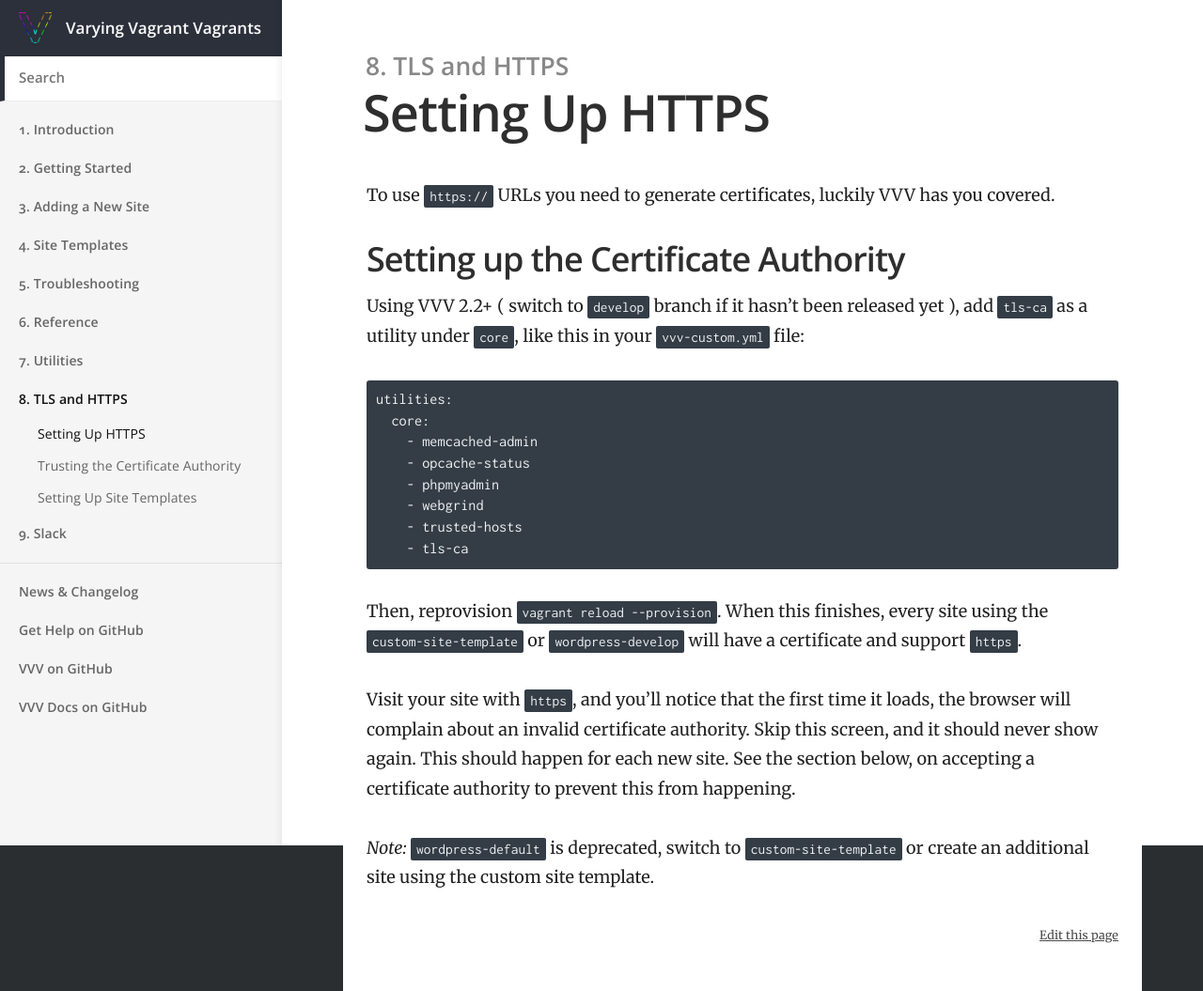
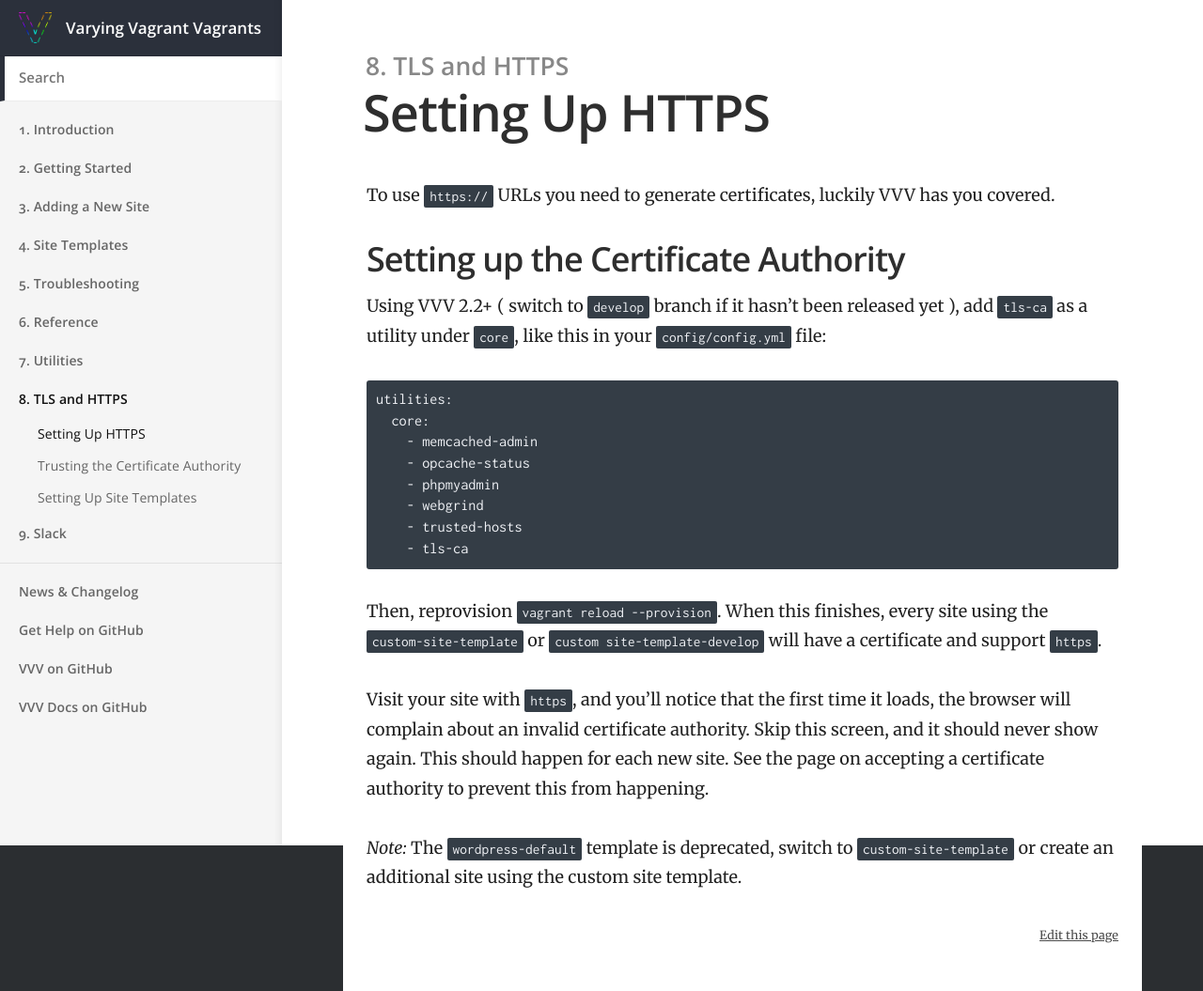
Before and after one commit to Varying-Vagrant-Vagrants/varyingvagrantvagrants.org, a Jekyll site: the page built from docs/en-US/https/index.md, in a window 1280 px wide. Shown: the whole page at 94% size. Built offline with Jekyll 4.4.1, drawn with Linux system fonts in a browser that asks for light colours.

Commit message:
remove vvv-custom.yml references

````diff
--- a/docs/en-US/https/index.md
+++ b/docs/en-US/https/index.md
@@ -10,7 +10,7 @@ To use `https://` URLs you need to generate certificates, luckily VVV has you co
 
 ## Setting up the Certificate Authority
 
-Using VVV 2.2+ ( switch to `develop` branch if it hasn't been released yet ), add `tls-ca` as a utility under `core`, like this in your `vvv-custom.yml` file:
+Using VVV 2.2+ ( switch to `develop` branch if it hasn't been released yet ), add `tls-ca` as a utility under `core`, like this in your `config/config.yml` file:
 
 ```YAML
 utilities:
@@ -23,8 +23,8 @@ utilities:
     - tls-ca
 ```
 
-Then, reprovision `vagrant reload --provision`. When this finishes, every site using the `custom-site-template` or `wordpress-develop` will have a certificate and support `https`.
+Then, reprovision `vagrant reload --provision`. When this finishes, every site using the `custom-site-template` or `custom site-template-develop` will have a certificate and support `https`.
 
-Visit your site with `https`, and you'll notice that the first time it loads, the browser will complain about an invalid certificate authority. Skip this screen, and it should never show again. This should happen for each new site. See the section below, on accepting a certificate authority to prevent this from happening.
+Visit your site with `https`, and you'll notice that the first time it loads, the browser will complain about an invalid certificate authority. Skip this screen, and it should never show again. This should happen for each new site. See the page on accepting a certificate authority to prevent this from happening.
 
-*Note:* `wordpress-default` is deprecated, switch to `custom-site-template` or create an additional site using the custom site template.
+*Note:* The `wordpress-default` template is deprecated, switch to `custom-site-template` or create an additional site using the custom site template.
````
